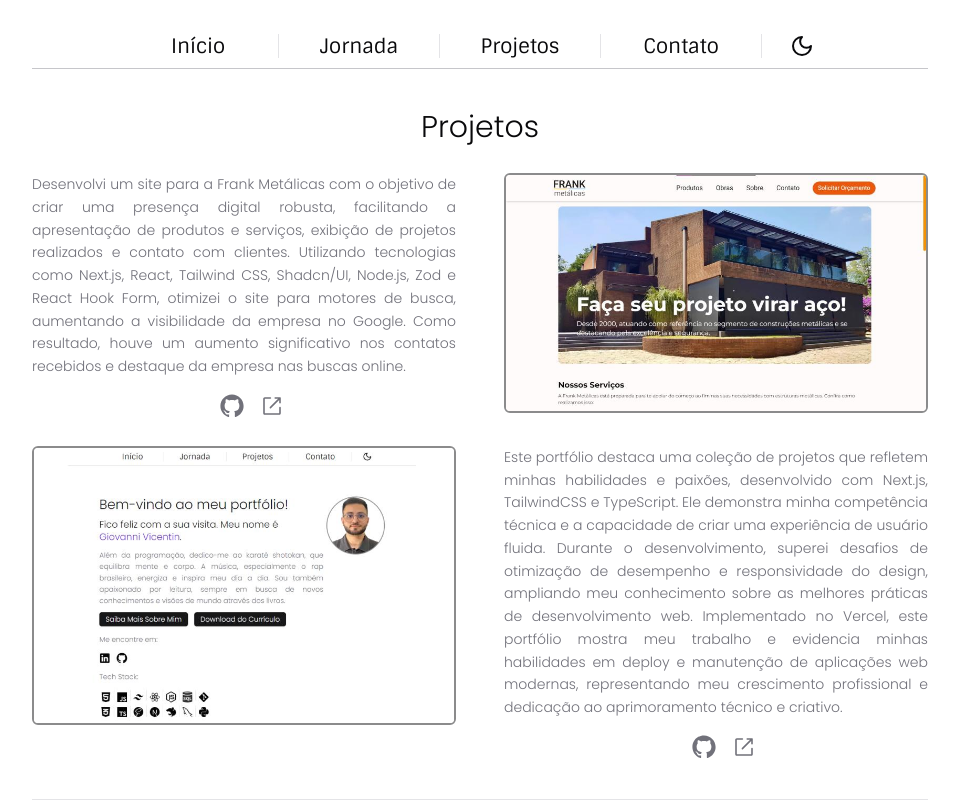
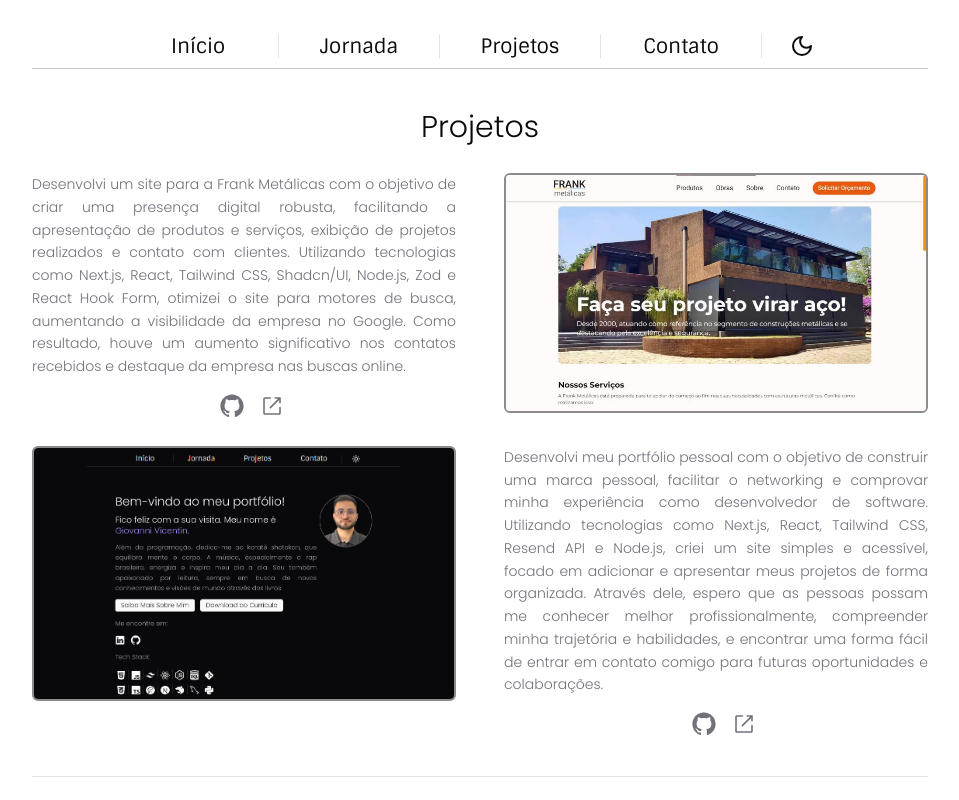
Before and after one commit to giovannivicentin/portfolio, a Next.js app: page /projects in a window 1280 px wide. Shown: the top 800 px of the page, without its empty margins (160-1119 px from the left). Built offline with nearby package versions, Linux system fonts and the light colour scheme.

Commit message:
refactor: Update project photos and explanations

```diff
--- a/src/app/projects/page.tsx
+++ b/src/app/projects/page.tsx
@@ -16,9 +16,9 @@ const ProjectsPage = () => {
             reverse
           />
           <DefaultProject
-            photo="/portfolio-project.jpeg"
+            photo="/portfolio-project.png"
             photoAlt="portfolio project"
-            explanation="Este portfólio destaca uma coleção de projetos que refletem minhas habilidades e paixões, desenvolvido com Next.js, TailwindCSS e TypeScript. Ele demonstra minha competência técnica e a capacidade de criar uma experiência de usuário fluida. Durante o desenvolvimento, superei desafios de otimização de desempenho e responsividade do design, ampliando meu conhecimento sobre as melhores práticas de desenvolvimento web. Implementado no Vercel, este portfólio mostra meu trabalho e evidencia minhas habilidades em deploy e manutenção de aplicações web modernas, representando meu crescimento profissional e dedicação ao aprimoramento técnico e criativo."
+            explanation="Desenvolvi meu portfólio pessoal com o objetivo de construir uma marca pessoal, facilitar o networking e comprovar minha experiência como desenvolvedor de software. Utilizando tecnologias como Next.js, React, Tailwind CSS, Resend API e Node.js, criei um site simples e acessível, focado em adicionar e apresentar meus projetos de forma organizada. Através dele, espero que as pessoas possam me conhecer melhor profissionalmente, compreender minha trajetória e habilidades, e encontrar uma forma fácil de entrar em contato comigo para futuras oportunidades e colaborações."
             hrefGithub="https://github.com/giovannivicentin/portfolio"
             hrefLive="https://www.giovannivicentin.com/"
           />
```
Also changed, not shown: public/portfolio-project.png.
